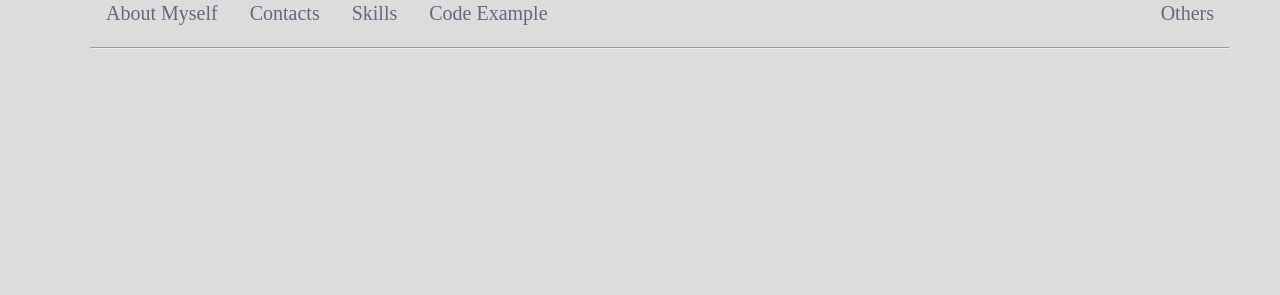
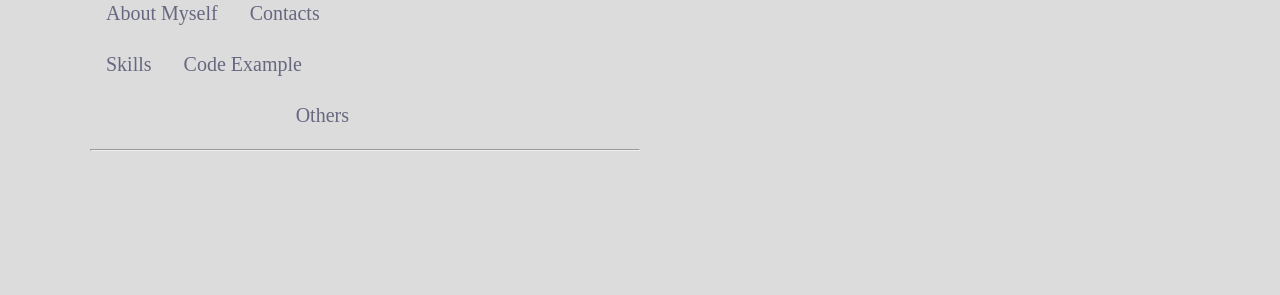
Before and after one commit to Cheval1er/rsschool-cv, a plain HTML site: page index.html in a window 1280 px wide. Shown: the part 442-737 px from the top of the page. Drawn offline with Linux system fonts and the light colour scheme.

Commit message:
docs: updated style

```diff
--- a/style.css
+++ b/style.css
@@ -8,6 +8,11 @@ body {
     padding-left: 90px;
     background-color: gainsboro;
 
+}
+@media (min-width: 600px) {
+  body {
+    width: 50%;
+  }
 }
 header div {
     text-align: center;
@@ -24,7 +29,17 @@ nav {
    text-decoration: none;
 }
 
+@media (min-width: 600px) {
+  .navbar {
+    width: 50%;
+  }
+}
 
+@media (min-height: 800px) {
+  .navbar {
+    width: 50%;
+  }
+}
 
   .navbar a {
     float:inline-start;
@@ -111,6 +126,7 @@ nav {
 
 }
 
+
 #con1,
 #contacts,
 #skills,
```
